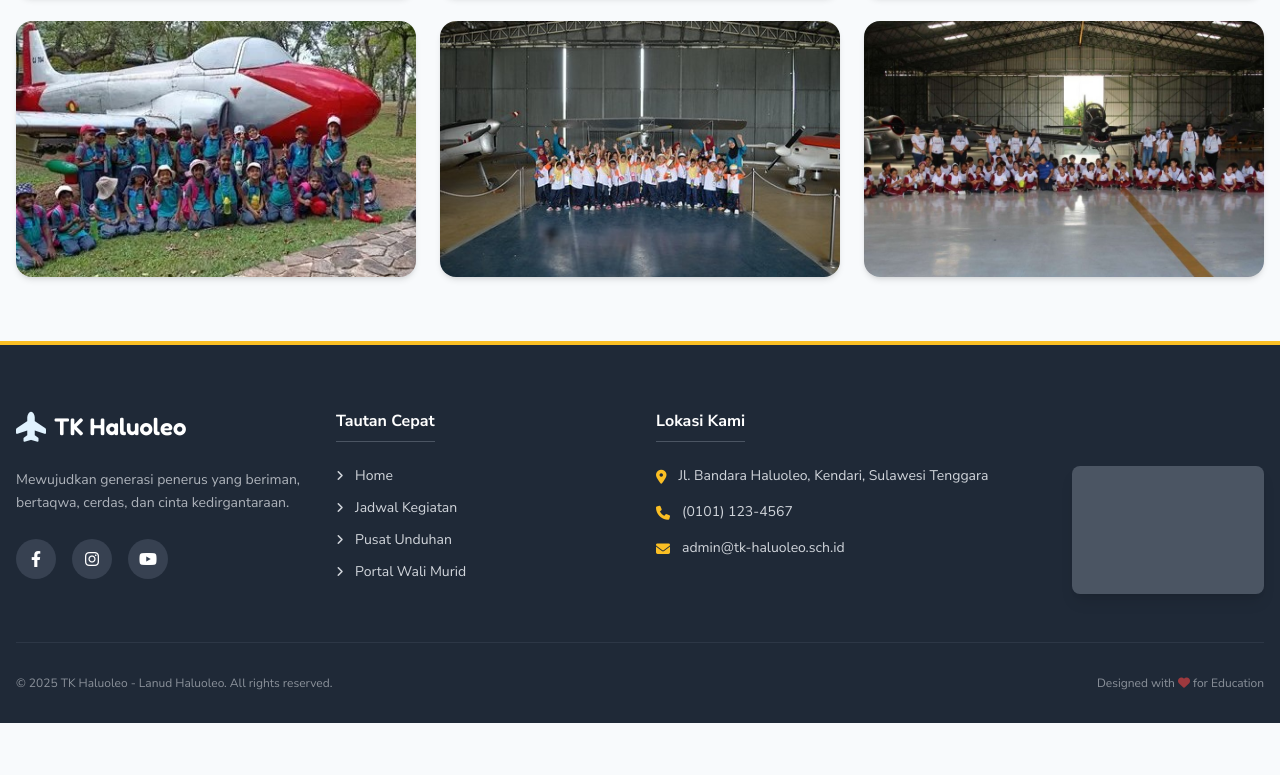
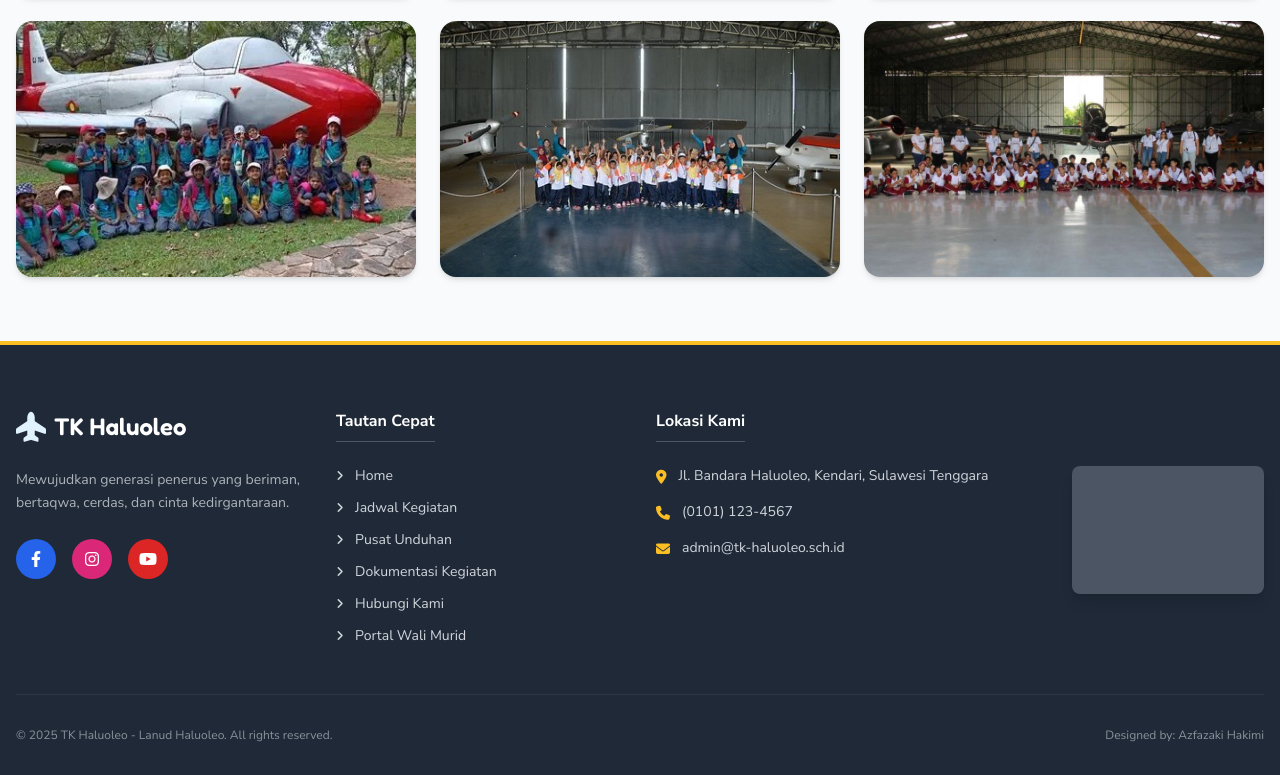
Before and after one commit to AzfazakiHakimi/web-tk-haluoleo, a website: page galeri.html in a window 1280 px wide. Shown: the part 645-1420 px from the top of the page. Before the commit the page ends 1368 px from the top, so only its background shows below. Drawn offline with nearby package versions, Linux system fonts and the light colour scheme; grey boxes are pictures that could not be loaded.

```diff
--- a/galeri.html
+++ b/galeri.html
@@ -243,9 +243,15 @@
                         Mewujudkan generasi penerus yang beriman, bertaqwa, cerdas, dan cinta kedirgantaraan.
                     </p>
                     <div class="flex gap-4">
-                        <a href="#" class="w-10 h-10 rounded-full bg-gray-700 flex items-center justify-center text-white hover:bg-blue-600 transition"><i class="fa-brands fa-facebook-f"></i></a>
-                        <a href="#" class="w-10 h-10 rounded-full bg-gray-700 flex items-center justify-center text-white hover:bg-pink-600 transition"><i class="fa-brands fa-instagram"></i></a>
-                        <a href="#" class="w-10 h-10 rounded-full bg-gray-700 flex items-center justify-center text-white hover:bg-red-600 transition"><i class="fa-brands fa-youtube"></i></a>
+                        <a href="https://web.facebook.com/Azfazaki" target="_blank" class="w-10 h-10 rounded-full bg-blue-600 text-white flex items-center justify-center hover:bg-blue-700 transition">
+                            <i class="fa-brands fa-facebook-f"></i>
+                        </a>
+                        <a href="https://www.instagram.com/nenektecebur/" target="_blank" class="w-10 h-10 rounded-full bg-pink-600 text-white flex items-center justify-center hover:bg-pink-700 transition">
+                            <i class="fa-brands fa-instagram"></i>
+                        </a>
+                        <a href="https://www.youtube.com/c/Azfa96" target="_blank" class="w-10 h-10 rounded-full bg-red-600 text-white flex items-center justify-center hover:bg-red-700 transition">
+                            <i class="fa-brands fa-youtube"></i>
+                        </a>
                     </div>
                 </div>
 
@@ -255,6 +261,8 @@
                         <li><a href="index.html" class="hover:text-kid-yellow transition"><i class="fa-solid fa-angle-right mr-2 text-xs"></i> Home</a></li>
                         <li><a href="jadwal.html" class="hover:text-kid-yellow transition"><i class="fa-solid fa-angle-right mr-2 text-xs"></i> Jadwal Kegiatan</a></li>
                         <li><a href="unduhan.html" class="hover:text-kid-yellow transition"><i class="fa-solid fa-angle-right mr-2 text-xs"></i> Pusat Unduhan</a></li>
+                        <li><a href="galeri.html" class="hover:text-kid-yellow transition"><i class="fa-solid fa-angle-right mr-2 text-xs"></i> Dokumentasi Kegiatan</a></li>
+                        <li><a href="kontak.html" class="hover:text-kid-yellow transition"><i class="fa-solid fa-angle-right mr-2 text-xs"></i> Hubungi Kami</a></li>
                         <li><a href="login.html" class="hover:text-kid-yellow transition"><i class="fa-solid fa-angle-right mr-2 text-xs"></i> Portal Wali Murid</a></li>
                     </ul>
                 </div>
@@ -276,7 +284,7 @@
 
             <div class="border-t border-gray-700 pt-8 flex flex-col md:flex-row justify-between items-center text-xs opacity-60">
                 <p>© 2025 TK Haluoleo - Lanud Haluoleo. All rights reserved.</p>
-                <p>Designed with <i class="fa-solid fa-heart text-red-500"></i> for Education</p>
+                <p>Designed by: Azfazaki Hakimi</p>
             </div>
         </div>
     </footer>
```
Also changed, not shown: index.html (+1 -1 lines), jadwal.html (+1 -1 lines), kontak.html (+9 -3 lines), unduhan.html (+1 -1 lines).
